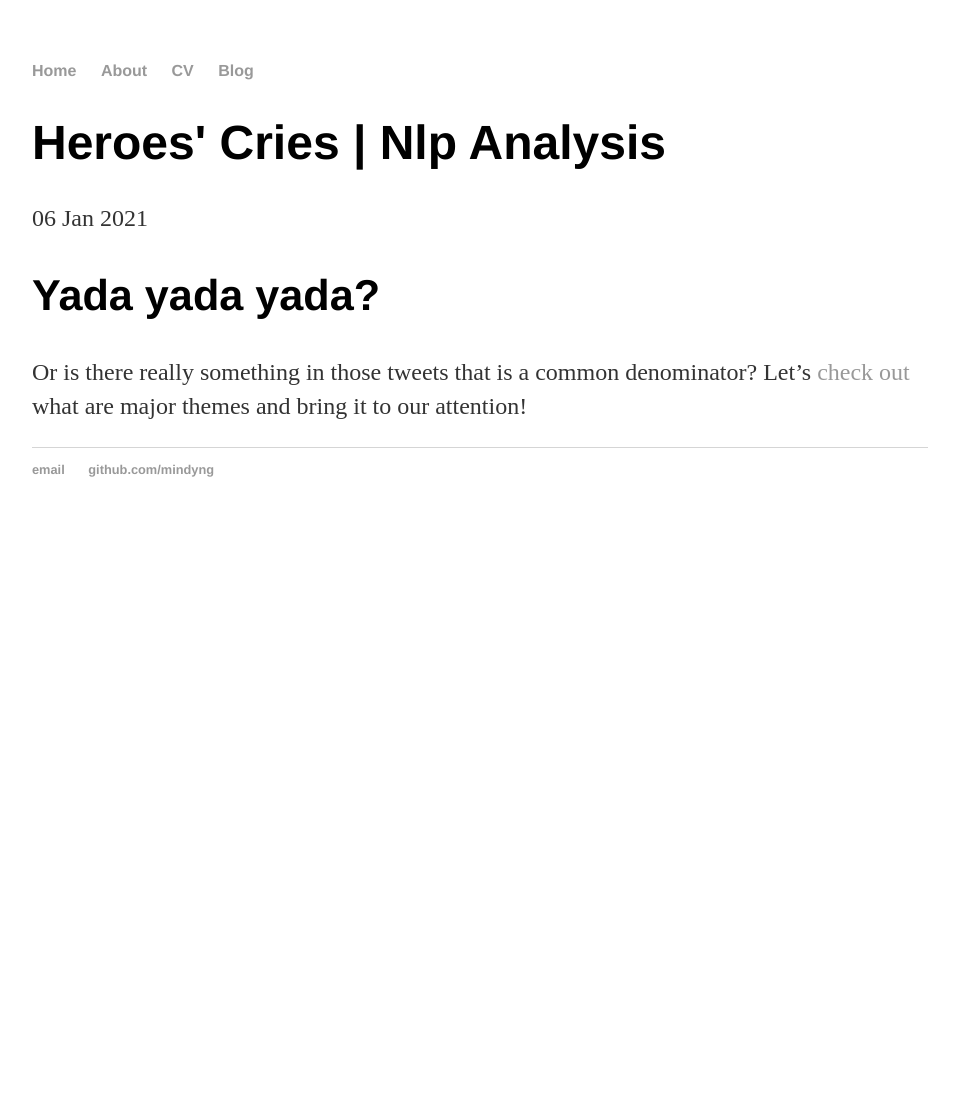
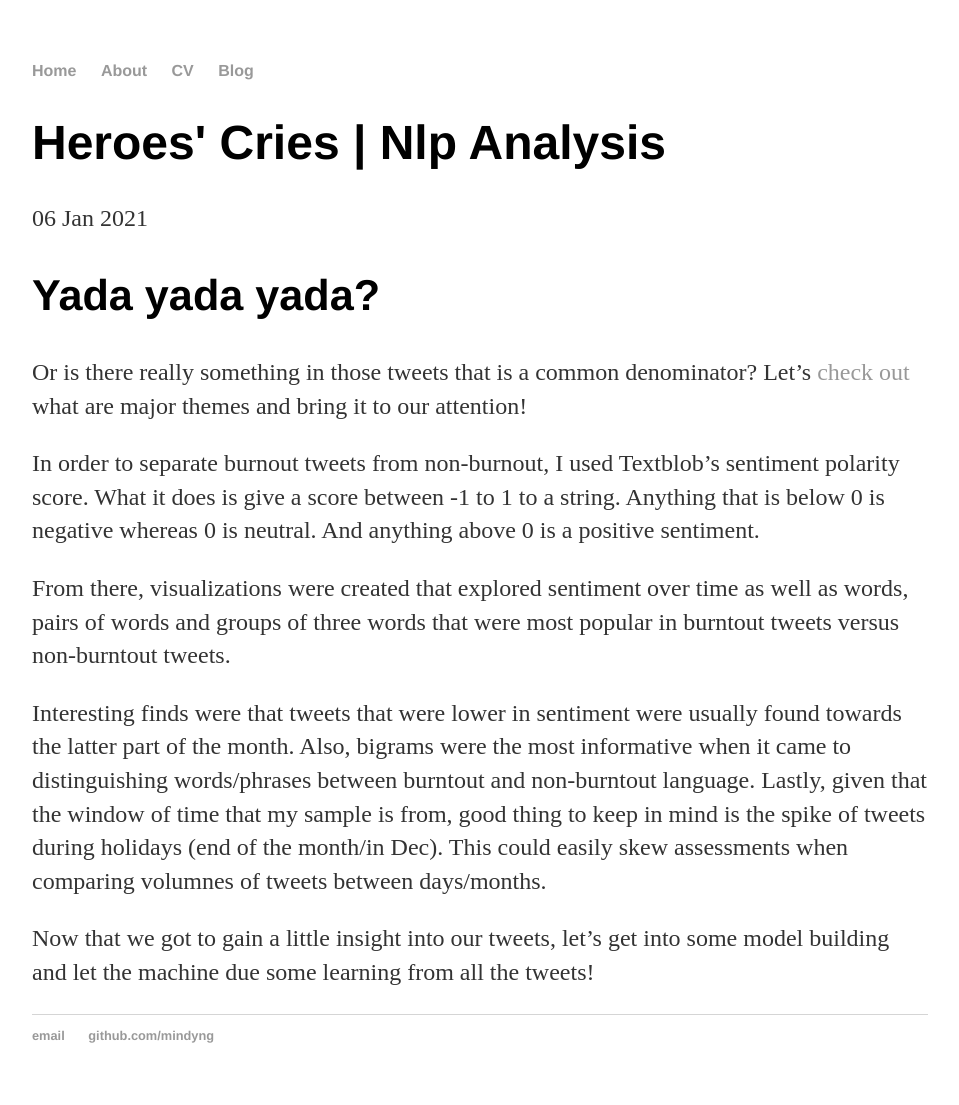
Before and after one commit to mindyng/mindyng.github.io, a Jekyll site: the page built from _posts/2021-01-06-Heroes'-Cries-|-NLP-Analysis.md, in a window 1280 px wide. Shown: the whole page, without its empty margins (160-1119 px from the left). Built offline with Jekyll 4.4.1, drawn with Linux system fonts in a browser that asks for light colours; our own code applies the rules of GitHub Pages for plain Markdown files; before the commit the page ends 900 px from its top, so only the background shows below that.

Commit message:
Update 2021-01-06-Heroes'-Cries-|-NLP-Analysis.md

```diff
--- a/_posts/2021-01-06-Heroes'-Cries-|-NLP-Analysis.md
+++ b/_posts/2021-01-06-Heroes'-Cries-|-NLP-Analysis.md
@@ -1,3 +1,11 @@
 ## Yada yada yada?
 
 Or is there really something in those tweets that is a common denominator? Let's [check out](https://www.kaggle.com/mindyng/burnout-tweets-analysis) what are major themes and bring it to our attention!
+
+In order to separate burnout tweets from non-burnout, I used Textblob's sentiment polarity score. What it does is give a score between -1 to 1 to a string. Anything that is below 0 is negative whereas 0 is neutral. And anything above 0 is a positive sentiment.
+
+From there, visualizations were created that explored sentiment over time as well as words, pairs of words and groups of three words that were most popular in burntout tweets versus non-burntout tweets.
+
+Interesting finds were that tweets that were lower in sentiment were usually found towards the latter part of the month. Also, bigrams were the most informative when it came to distinguishing words/phrases between burntout and non-burntout language. Lastly, given that the window of time that my sample is from, good thing to keep in mind is the spike of tweets during holidays (end of the month/in Dec). This could easily skew assessments when comparing volumnes of tweets between days/months.
+
+Now that we got to gain a little insight into our tweets, let's get into some model building and let the machine due some learning from all the tweets!
```
